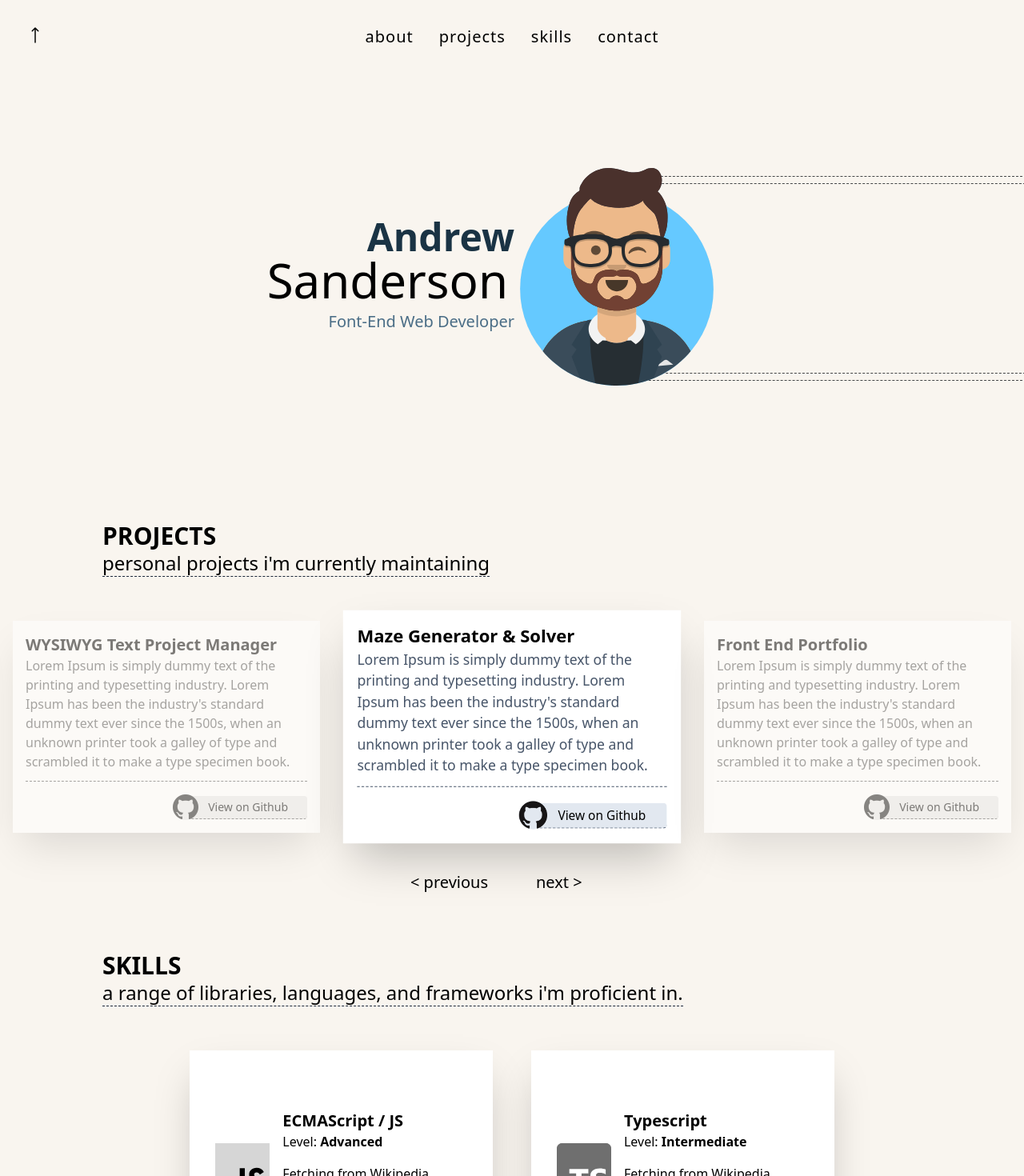
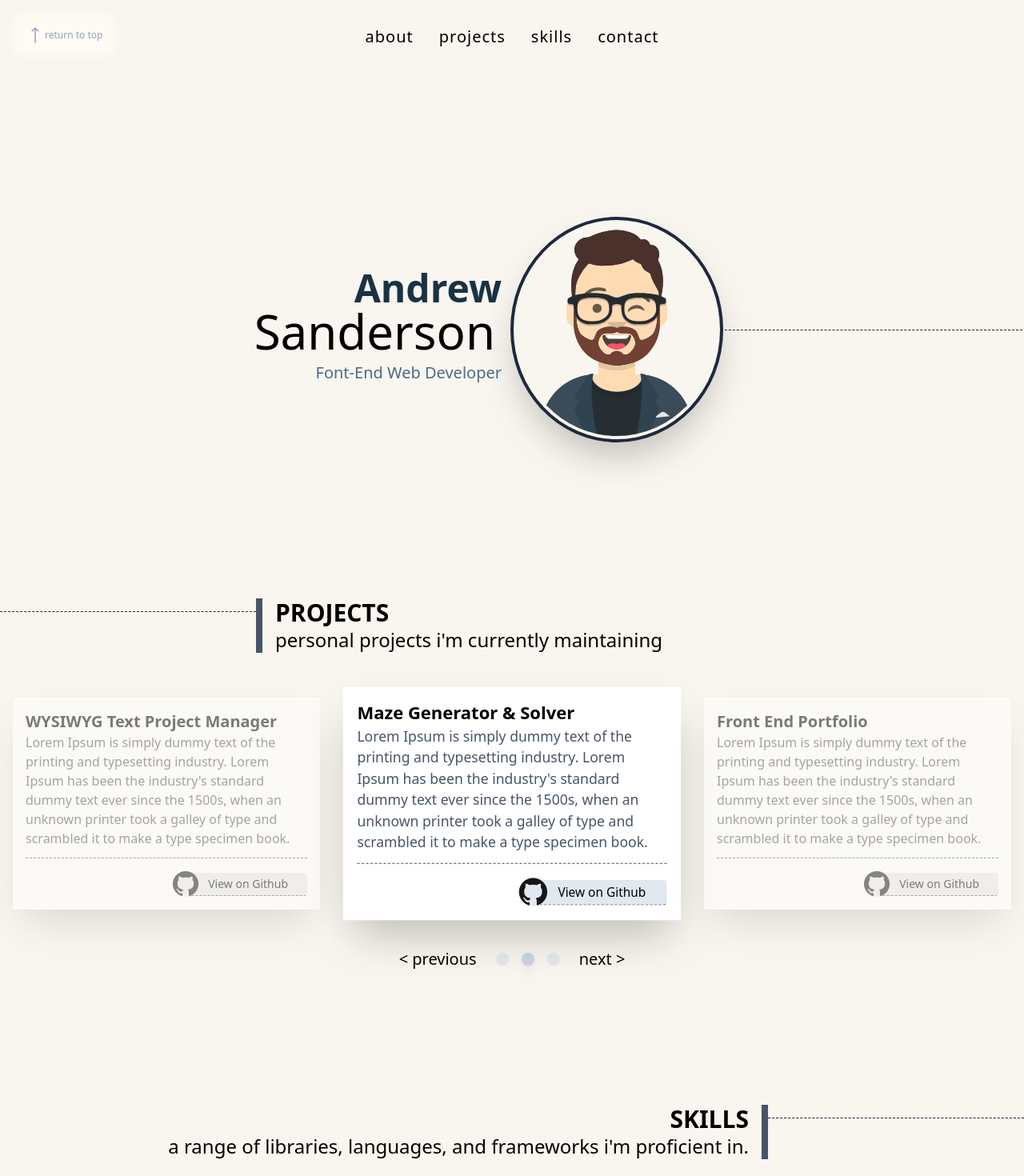
Before and after one commit to andrewsanderson/andrewsanderson.github.io, a React (Create React App) app: page / in a window 1280 px wide. Shown: the top 1470 px of the page at 80% size. Built offline with nearby package versions, Linux system fonts and the light colour scheme; no server answers.

Commit message:
title animation

```diff
--- a/src/App.tsx
+++ b/src/App.tsx
@@ -4,6 +4,7 @@ import { MutableRefObject, useRef } from "react";
 import { Contact, Hero } from "./Components/Sections";
 import Skills from "./Components/Sections/Skills";
 import footerBg from "./media/footerBg.svg";
+import Title from "./Components/Library/Title";
 
 const returnToTopIcon = (
   <svg
@@ -21,17 +22,6 @@ const returnToTopIcon = (
     />
   </svg>
 );
-
-const Title = ({ title, subtitle }: { [x: string]: string }) => {
-  return (
-    <div className="pt-12 ml-64 pb-8 relative w-full">
-      <div className="uppercase font-bold text-3xl">{title}</div>
-      <div className="lowercase inline font-thin text-2xl border-b border-dashed border-slate-800">
-        {subtitle}
-      </div>
-    </div>
-  );
-};
 
 function App() {
   const sections = {
@@ -52,8 +42,12 @@ function App() {
   return (
     <div className=" flex-col flex items-center overflow-hidden ">
       <div className="text-xl w-full flex justify-center py-4">
-        <button onClick={returnToTop} className="fixed top-0 left-0 p-4 m-4">
-          {returnToTopIcon}
+        <button
+          onClick={returnToTop}
+          className="fixed top-0 left-0 p-4 m-4 z-10 text-xs text-slate-400 rounded-xl flex items-center hover:shadow-lg"
+          style={{ backdropFilter: "blur(6px) brightness(102%)" }}
+        >
+          {returnToTopIcon} return to top
         </button>
         {Object.keys(sections).map((title) => {
           return (
@@ -81,6 +75,7 @@ function App() {
       <Title
         title="Skills"
         subtitle="A range of libraries, languages, and frameworks I'm proficient in."
+        side="right"
       />
       <div className="max-w-2/3 w-2/3" ref={sections.skills.ref}>
         <Skills />
--- /dev/null
+++ b/src/Components/Library/Title.module.css
@@ -0,0 +1,81 @@
+@keyframes pointerSlideL {
+  from {
+    transform: translateX(-100%);
+  }
+
+  to {
+    transform: translateX(0);
+  }
+}
+
+@keyframes pointerSlideR {
+  from {
+    transform: translateX(100%);
+  }
+
+  to {
+    transform: translateX(0);
+  }
+}
+
+@keyframes accentGrow {
+  from {
+    height: 0px;
+  }
+  to {
+    height: 68px;
+  }
+}
+
+@keyframes textFadeAndSlideL {
+  from {
+    transform: translateX(-200%);
+    opacity: 0%;
+  }
+
+  to {
+    opacity: 100%;
+    transform: translateX(0);
+  }
+}
+
+@keyframes textFadeAndSlideR {
+  from {
+    transform: translateX(200%);
+    opacity: 0%;
+  }
+
+  to {
+    opacity: 100%;
+    transform: translateX(0);
+  }
+}
+
+.pointerL {
+  animation: pointerSlideL 0.5s linear forwards;
+}
+
+.pointerR {
+  animation: pointerSlideR 0.5s linear forwards;
+}
+
+.accent {
+  height: 0px;
+  animation: accentGrow 0.2s linear forwards;
+  animation-delay: 0.5s;
+  animation-fill-mode: forwards;
+}
+
+.titleL {
+  animation: textFadeAndSlideL 0.5s linear forwards;
+  transform: translateX(200%);
+  animation-delay: 0.7s;
+  animation-fill-mode: forwards;
+}
+.titleR {
+  animation: textFadeAndSlideR 0.5s linear forwards;
+
+  transform: translateX(200%);
+  animation-delay: 0.7s;
+  animation-fill-mode: forwards;
+}
--- /dev/null
+++ b/src/Components/Library/Title.tsx
@@ -0,0 +1,45 @@
+import styles from "./Title.module.css";
+
+const Title = ({
+  title,
+  subtitle,
+  side = "left",
+}: {
+  title: string;
+  subtitle: string;
+  side?: "right" | "left";
+}) => {
+  return (
+    <div
+      className="pt-36 pb-8 relative w-full flex"
+      style={{ flexDirection: side === "left" ? "row" : "row-reverse" }}
+    >
+      <div
+        className={side === "left" ? styles.pointerL : styles.pointerR}
+        style={{ width: "25%" }}
+      >
+        <div className="h-1/4 border-b border-dashed border-slate-800"></div>
+        <div className="h-1/4"></div>
+        <div className="h-1/4"></div>
+        <div className="h-1/4"></div>
+      </div>
+      <div className={`${styles.accent} bg-slate-600 w-2 `}></div>
+      <div style={{ overflow: "hidden" }}>
+        <div
+          className={side === "left" ? styles.titleL : styles.titleR}
+          style={{ padding: side === "right" ? "0 1rem 0 0" : " 0 0 0 1rem" }}
+        >
+          <div
+            className="uppercase font-bold text-3xl"
+            style={{ textAlign: side }}
+          >
+            {title}
+          </div>
+          <div className="lowercase inline font-thin text-2xl">{subtitle}</div>
+        </div>
+      </div>
+    </div>
+  );
+};
+
+export default Title;
--- a/src/Components/Sections/Hero.tsx
+++ b/src/Components/Sections/Hero.tsx
@@ -4,27 +4,31 @@ const Hero = () => {
   const heroDim = 330;
 
   return (
-    <div className="h-64 flex justify-center my-32 relative w-full mr-8 flex-col-reverse lg:flex-row ">
-      <div className="  flex lg:items-end justify-center flex-col grow lg:mr-32 items-center py-6 relative">
+    <div className="h-64 flex justify-center my-32 relative w-full mr-8 flex-col-reverse lg:flex-row pt-32 ">
+      <div className="  flex lg:items-end justify-center flex-col grow lg:mr-32 items-center py-6 relative pr-4">
         <div className="text-5xl font-bold text-[#1a3344]">Andrew</div>
         <div className="text-6xl  font-thin pr-2">Sanderson</div>
         <div className="text-xl my-2 text-[#4a6d86]">
           Font-End Web Developer
         </div>
       </div>
-      <div className="flex justify-center">
+      <div className="flex justify-center items-center">
         <img
           alt="my-avatar"
           src="/media/me.svg"
-          className="h-[110%] initial lg:absolute"
-          style={{ marginTop: "-20px" }}
+          className="h-[110%] initial lg:absolute border-4 p-1 border-slate-800 shadow-2xl "
+          style={{
+            borderRadius: "50%",
+            backgroundColor: "#f9f5ef",
+          }}
         />
       </div>
       <div
-        className="-z-10 min-w-[40%] h-full grow hidden lg:block border border-[#454748] border-dashed py-2"
+        className="-z-10 min-w-[40%] h-full grow hidden lg:flex flex-col py-4 "
         style={{ marginRight: "-3px" }}
       >
-        <div className=" border border-[#454748] border-dashed h-full w-full relative"></div>
+        <div className="h-1/2 w-full"></div>
+        <div className="h-1/2 w-full border-t border-dashed border-slate-800"></div>
       </div>
     </div>
   );
--- a/src/Components/Sections/Projects.tsx
+++ b/src/Components/Sections/Projects.tsx
@@ -49,9 +49,24 @@ const Projects = () => {
         })}
       </div>
       <div className="flex justify-center w-full py-6">
-        <div className="font-thin text-xl text-right mr-12 pl-3 w-32">{`<  previous`}</div>
+        <div className="font-thin text-xl text-right mr-4">{`<  previous`}</div>
 
-        <div className="font-thin text-xl ml-3 pr-12 w-32 ">{`next  >`}</div>
+        <div className="flex justify-center items-center">
+          {" "}
+          <div
+            className="bg-slate-300 h-4 w-4 opacity-50 mx-2"
+            style={{ borderRadius: "50%" }}
+          ></div>
+          <div
+            className="bg-slate-300 h-4 w-4 shadow-lg mx-2"
+            style={{ borderRadius: "50%" }}
+          ></div>
+          <div
+            className="bg-slate-300 h-4 w-4 opacity-50 mx-2"
+            style={{ borderRadius: "50%" }}
+          ></div>
+        </div>
+        <div className="font-thin text-xl ml-4 ">{`next  >`}</div>
       </div>
     </div>
   );
```
Also changed, not shown: public/media/me.svg.
